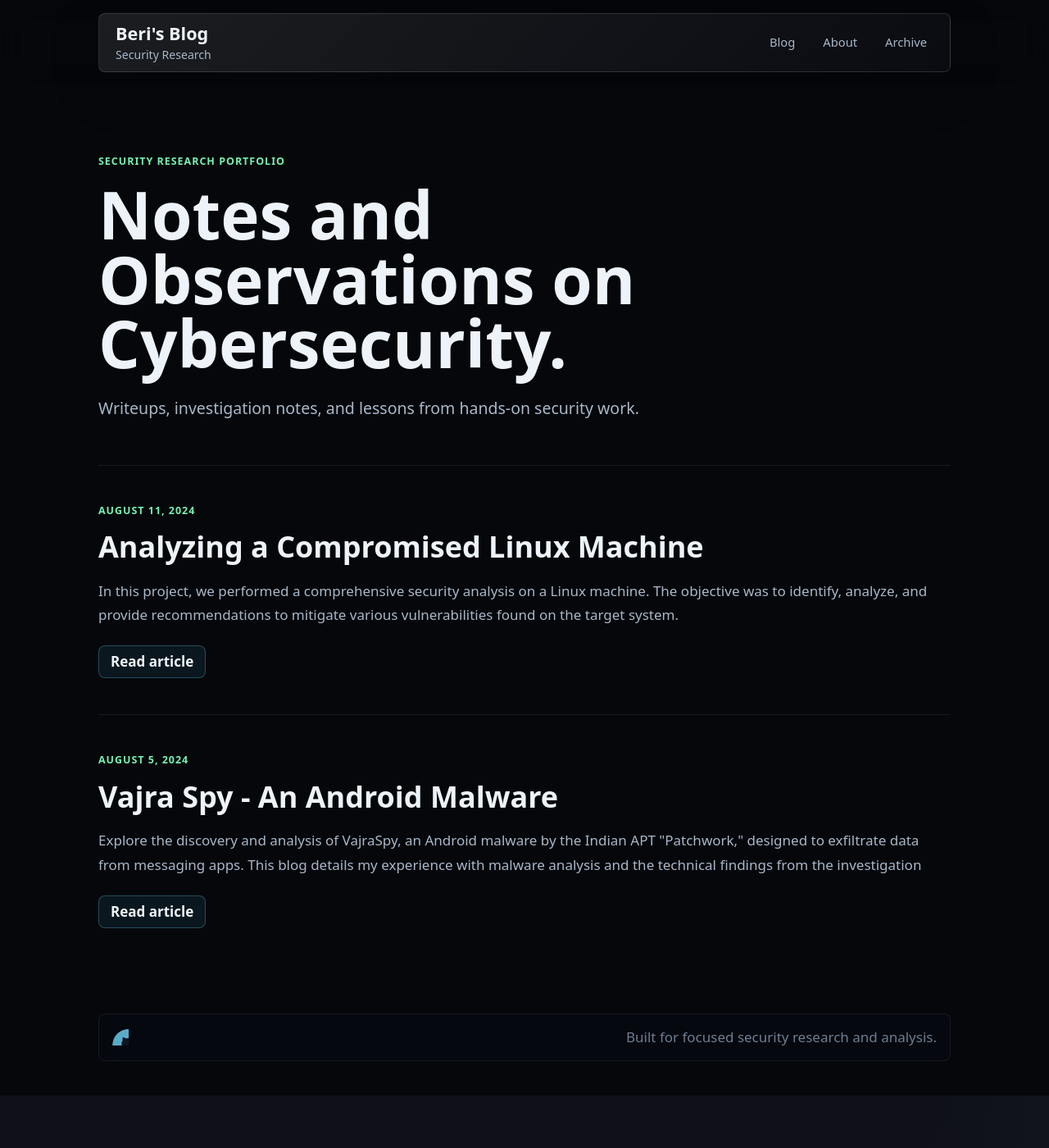
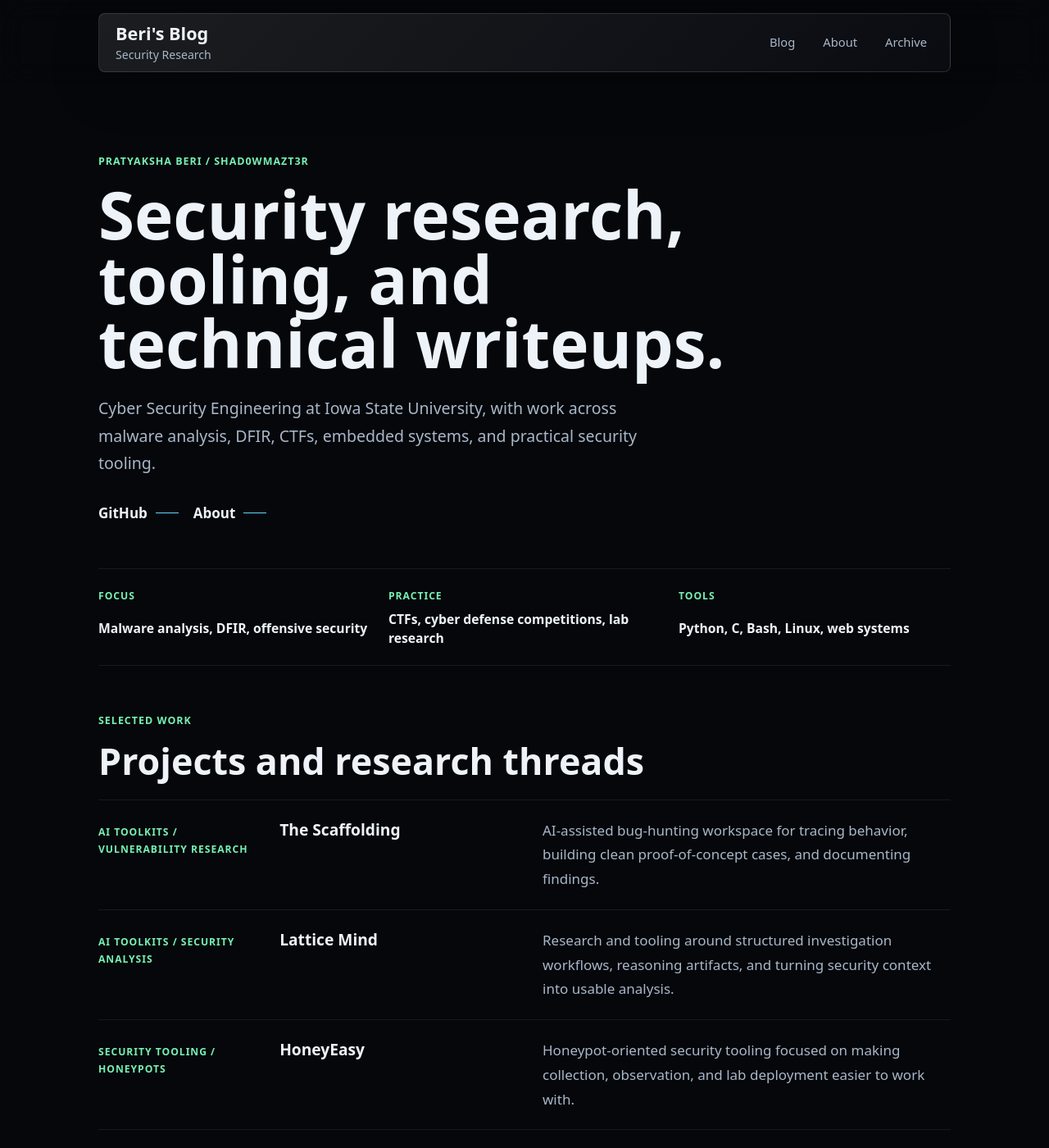
Before and after one commit to Shad0wMazt3r/Shad0wMazt3r.github.io, a Jekyll site: the page built from index.md, in a window 1280 px wide and 1400 px high. Shown: the whole window at 82% size. Built offline with Jekyll 4.4.1, drawn with Linux system fonts in a browser that asks for light colours; some web fonts are replaced; some of the changed text lies outside the part shown.

Commit message:
Update portfolio content and styling for improved presentation and clarity

```diff
--- a/_layouts/default.html
+++ b/_layouts/default.html
@@ -44,7 +44,7 @@
       <div class="container">
         <footer class="footer">
           {% include svg-icons.html %}
-          <span>Built for focused security research and analysis.</span>
+          <span>Security research, writeups, and technical notes.</span>
         </footer>
       </div>
     </div>
--- a/index.md
+++ b/index.md
@@ -3,9 +3,78 @@ layout: default
 ---
 
 <section class="intro reveal">
-  <p class="eyebrow">Security research portfolio</p>
-  <h1>Notes and Observations on Cybersecurity.</h1>
-  <p class="hero-copy">Writeups, investigation notes, and lessons from hands-on security work.</p>
+  <p class="eyebrow">Pratyaksha Beri / Shad0wMazt3r</p>
+  <h1>Security research, tooling, and technical writeups.</h1>
+  <p class="hero-copy">Cyber Security Engineering at Iowa State University, with work across malware analysis, DFIR, CTFs, embedded systems, and practical security tooling.</p>
+  <div class="intro-actions">
+    <a class="text-link" href="https://github.com/Shad0wMazt3r">GitHub</a>
+    <a class="text-link" href="{{ site.baseurl }}/about/">About</a>
+  </div>
+</section>
+
+<section class="profile-strip reveal" aria-label="Profile highlights">
+  <div class="profile-item">
+    <span>Focus</span>
+    <strong>Malware analysis, DFIR, offensive security</strong>
+  </div>
+  <div class="profile-item">
+    <span>Practice</span>
+    <strong>CTFs, cyber defense competitions, lab research</strong>
+  </div>
+  <div class="profile-item">
+    <span>Tools</span>
+    <strong>Python, C, Bash, Linux, web systems</strong>
+  </div>
+</section>
+
+<section class="selected-work reveal">
+  <div class="section-heading">
+    <p class="eyebrow">Selected work</p>
+    <h2>Projects and research threads</h2>
+  </div>
+
+  <div class="work-list">
+    <article class="work-item">
+      <span class="work-meta">AI toolkits / vulnerability research</span>
+      <strong>The Scaffolding</strong>
+      <span>AI-assisted bug-hunting workspace for tracing behavior, building clean proof-of-concept cases, and documenting findings.</span>
+    </article>
+
+    <article class="work-item">
+      <span class="work-meta"> AI toolkits / security analysis</span>
+      <strong>Lattice Mind</strong>
+      <span>Research and tooling around structured investigation workflows, reasoning artifacts, and turning security context into usable analysis.</span>
+    </article>
+
+    <a class="work-item" href="https://github.com/Shad0wMazt3r/HoneyEasy">
+      <span class="work-meta">Security tooling / honeypots</span>
+      <strong>HoneyEasy</strong>
+      <span>Honeypot-oriented security tooling focused on making collection, observation, and lab deployment easier to work with.</span>
+    </a>
+
+    <a class="work-item" href="https://github.com/Shad0wMazt3r/CyTTY">
+      <span class="work-meta">Python / Embedded systems</span>
+      <strong>CyTTY</strong>
+      <span>UART terminal tooling for Iowa State CyBot work, with voice input, text fallback, configurable UART settings, and activity logging.</span>
+    </a>
+
+    <a class="work-item" href="https://github.com/Shad0wMazt3r/Scammer-List">
+      <span class="work-meta">Python / PHP / TypeScript</span>
+      <strong>Scammer-List</strong>
+      <span>Spam and scam detection project using profile names, website signals, message analysis, and a maintained scammer dataset.</span>
+    </a>
+
+    <a class="work-item" href="{{ site.baseurl }}/Linux-DFIR">
+      <span class="work-meta">DFIR / Linux / remediation</span>
+      <strong>Analyzing a Compromised Linux Machine</strong>
+      <span>Security assessment writeup covering vulnerabilities, proof-of-concept evidence, impact, and remediation guidance.</span>
+    </a>
+  </div>
+</section>
+
+<section class="section-heading posts-heading reveal">
+  <p class="eyebrow">Writing</p>
+  <h2>Latest notes</h2>
 </section>
 
 <div class="posts">
--- a/style.scss
+++ b/style.scss
@@ -227,6 +227,119 @@ nav a:focus-visible {
   color: var(--muted);
   font-size: clamp(1rem, 2vw, 1.22rem);
   line-height: 1.7;
+}
+
+.intro-actions {
+  display: flex;
+  flex-wrap: wrap;
+  gap: 18px;
+  margin-top: 30px;
+}
+
+.text-link {
+  position: relative;
+  display: inline-flex;
+  align-items: center;
+  color: var(--text);
+  font-weight: 700;
+}
+
+.text-link::after {
+  width: 28px;
+  height: 1px;
+  margin-left: 10px;
+  content: "";
+  background: var(--cyan);
+  transition: width 180ms ease, background 180ms ease;
+}
+
+.text-link:hover::after,
+.text-link:focus-visible::after {
+  width: 44px;
+  background: var(--green);
+}
+
+.profile-strip {
+  display: grid;
+  grid-template-columns: repeat(3, minmax(0, 1fr));
+  gap: 22px;
+  margin: 0 0 56px;
+  padding: 22px 0;
+  border-top: 1px solid var(--glass-line-soft);
+  border-bottom: 1px solid var(--glass-line-soft);
+}
+
+.profile-item {
+  display: grid;
+  gap: 7px;
+}
+
+.profile-item span,
+.work-meta {
+  color: var(--green);
+  font-size: 0.76rem;
+  font-weight: 700;
+  letter-spacing: 0.08em;
+  text-transform: uppercase;
+}
+
+.profile-item strong {
+  color: var(--text);
+  font-size: 0.98rem;
+  line-height: 1.45;
+}
+
+.section-heading {
+  margin: 0 0 22px;
+}
+
+.section-heading h2 {
+  max-width: 720px;
+  margin: 0;
+  color: var(--text);
+  font-size: clamp(1.65rem, 4vw, 2.8rem);
+  line-height: 1.08;
+  letter-spacing: 0;
+}
+
+.selected-work {
+  margin: 0 0 58px;
+}
+
+.work-list {
+  display: grid;
+  border-top: 1px solid var(--glass-line-soft);
+}
+
+.work-item {
+  display: grid;
+  grid-template-columns: minmax(140px, 0.5fr) minmax(180px, 0.75fr) minmax(0, 1.25fr);
+  gap: 22px;
+  align-items: baseline;
+  padding: 22px 0;
+  border-bottom: 1px solid var(--glass-line-soft);
+  color: var(--muted);
+}
+
+.work-item strong {
+  color: var(--text);
+  font-size: 1.2rem;
+  line-height: 1.25;
+}
+
+.work-item:hover,
+.work-item:focus-visible {
+  color: var(--text);
+  border-bottom-color: rgba(97, 217, 255, 0.34);
+}
+
+.work-item:hover strong,
+.work-item:focus-visible strong {
+  color: var(--cyan);
+}
+
+.posts-heading {
+  margin-top: 12px;
 }
 
 .posts {
@@ -577,6 +690,16 @@ a:hover .svg-icon {
     padding-top: 36px;
   }
 
+  .profile-strip,
+  .work-item {
+    grid-template-columns: 1fr;
+    gap: 8px;
+  }
+
+  .profile-strip {
+    margin-bottom: 42px;
+  }
+
   .article-shell {
     padding: 24px;
   }
```
Also changed, not shown: about.md (+13 -1 lines).
